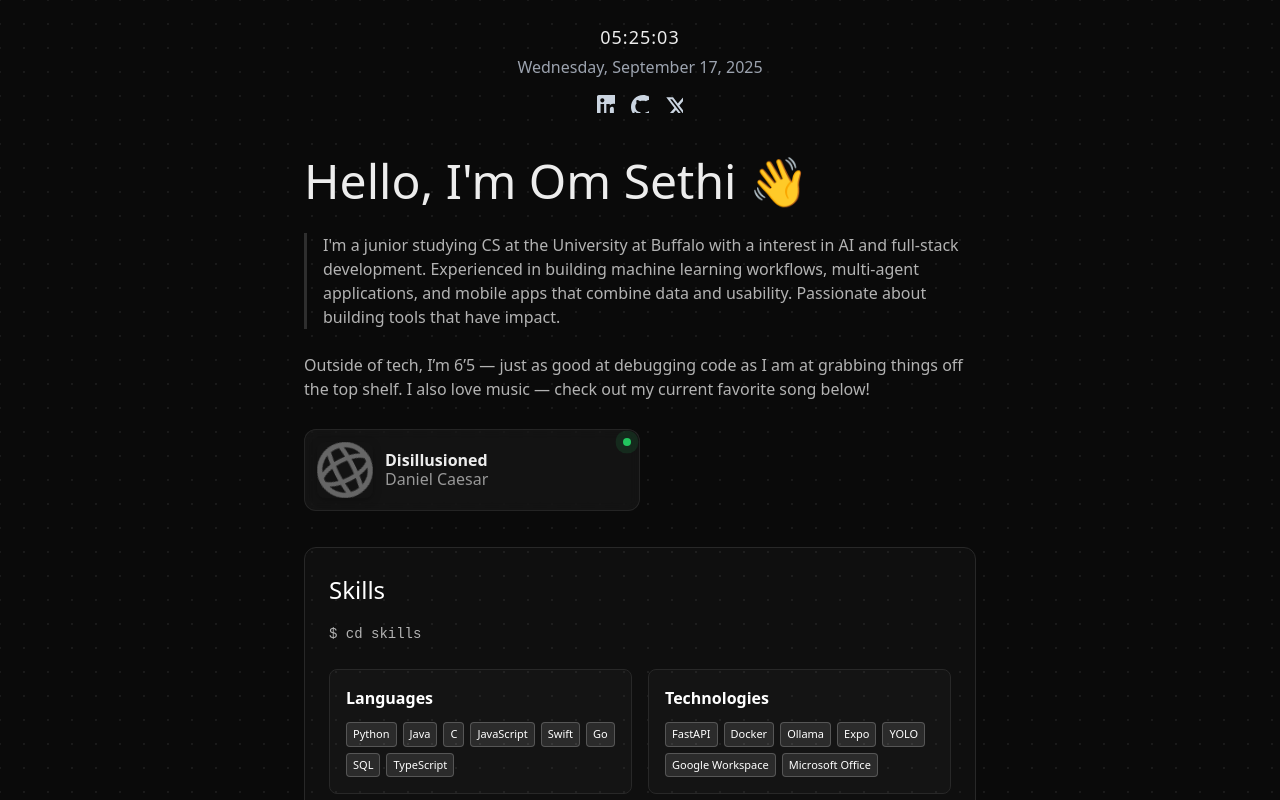
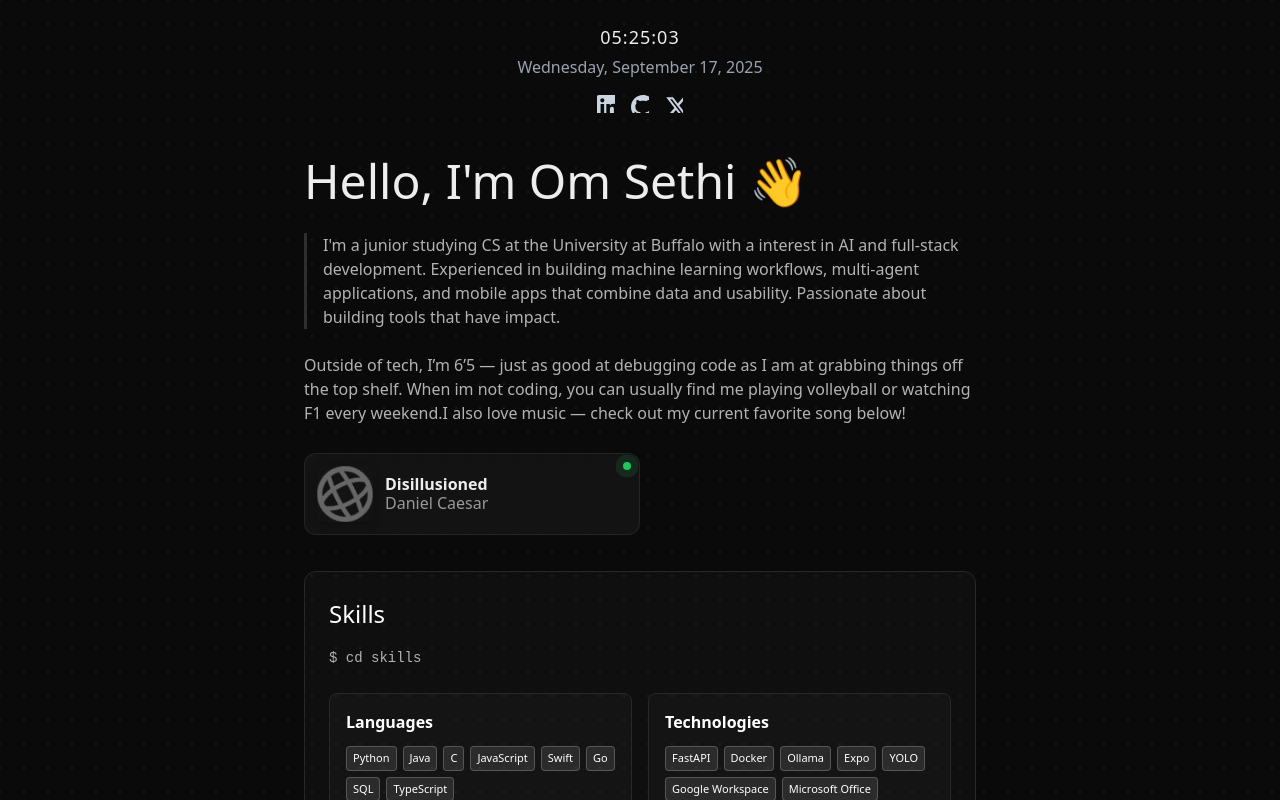
Before and after one commit to OmSethi/portfolio-site, a Next.js app in the folder portfolio-site/: page / in a window 1280 px wide. Shown: the top 800 px of the page. Built offline with nearby package versions, Linux system fonts and the light colour scheme.

Commit message:
Added more outside tech facts, volleyball and F1

```diff
--- a/portfolio-site/src/app/page.tsx
+++ b/portfolio-site/src/app/page.tsx
@@ -24,7 +24,7 @@ export default function Home() {
       </blockquote>
 
       <p style={{ color: '#b3b3b3', marginBottom: 28 }}>
-        Outside of tech, I’m 6’5 — just as good at debugging code as I am at grabbing things off the top shelf. I also love music — check out my current favorite song below!
+        Outside of tech, I’m 6’5 — just as good at debugging code as I am at grabbing things off the top shelf. When im not coding, you can usually find me playing volleyball or watching F1 every weekend.I also love music — check out my current favorite song below!
       </p>
 
       <div style={{ marginBottom: 36 }}>
```
